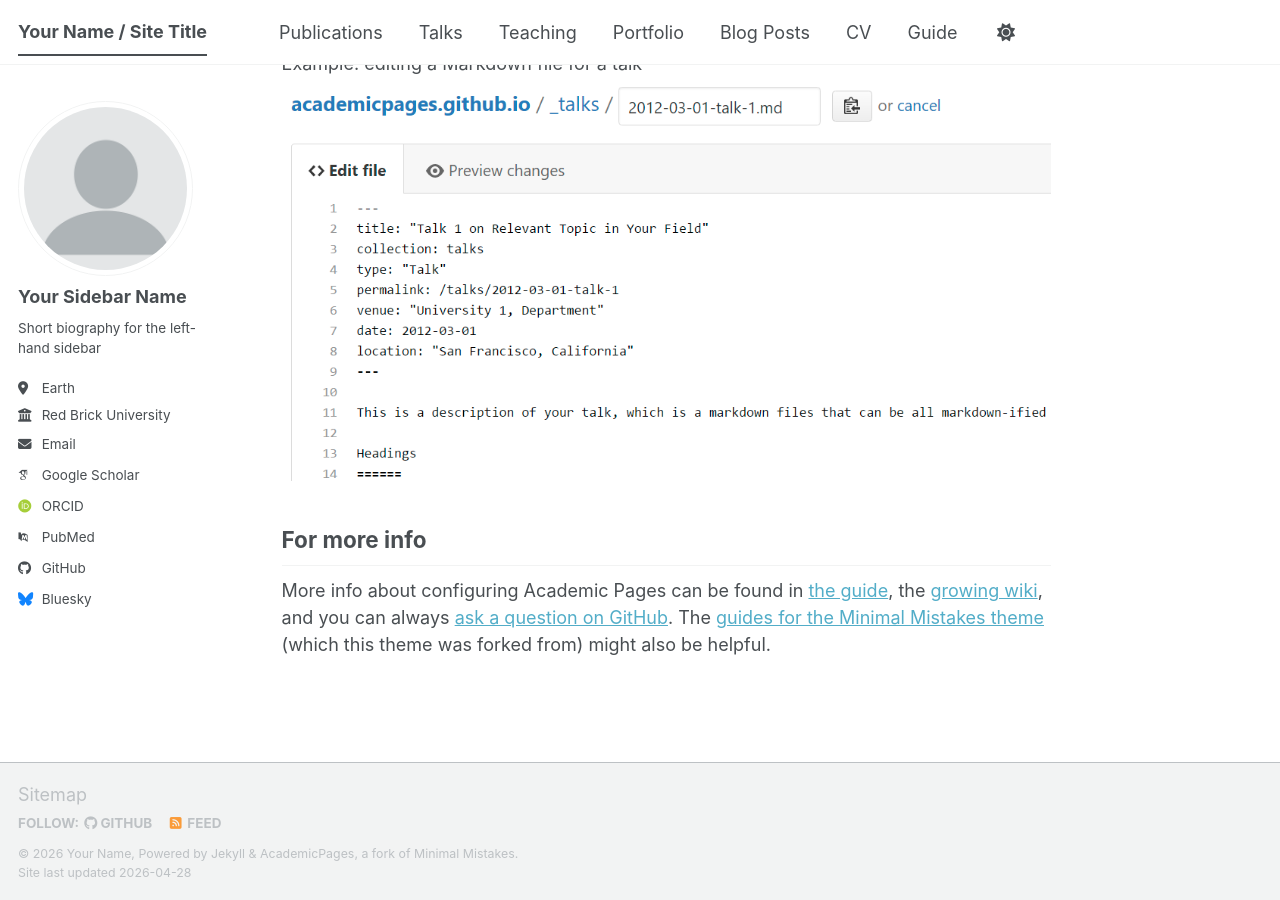
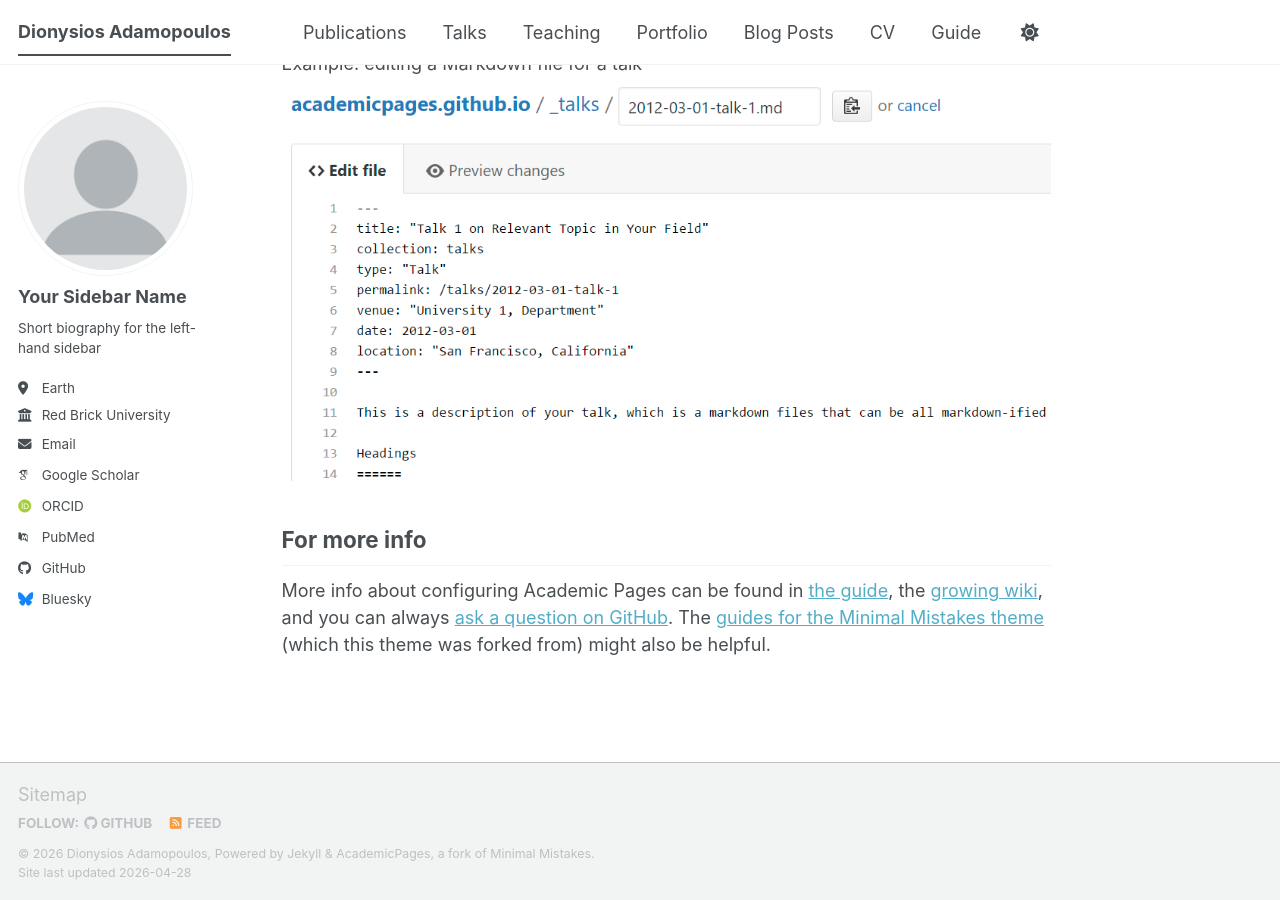
Before and after one commit to dion-adam/dion-adam.github.io, a Jekyll site: the page built from _pages/about.md, in a window 1280 px wide and 900 px high, scrolled down 2720 px. Built offline with Jekyll 4.4.1, drawn with Linux system fonts in a browser that asks for light colours; some web fonts are replaced; a script bundle is joined from its source files by our own code; library files that are not in the unit come from our copies.

Commit message:
Update site title, name, and URL in config

```diff
--- a/_config.yml
+++ b/_config.yml
@@ -9,11 +9,11 @@
 # Basic Site Settings
 locale                   : "en-US"
 site_theme               : "default" # The available themes options are "default", "air", "sunrise", "mint", "dirt" and "contrast"
-title                    : "Your Name / Site Title"
+title                    : "Dionysios Adamopoulos"
 title_separator          : "-"
-name                     : &name "Your Name"
+name                     : &name "Dionysios Adamopoulos"
 description              : &description "Your Name's academic portfolio"   # Update this with a general description of your site, this is the default if not overridden by a page
-url                      : https://academicpages.github.io # The base hostname & protocol for your site e.g. "https://[your GitHub username].github.io",
+url                      : https://dion-adam.github.io # The base hostname & protocol for your site e.g. "https://[your GitHub username].github.io",
                                                            # or if you already have some other page hosted on Github then use "https://[your GitHub username].github.io/[Your Repo Name]"
 baseurl                  : "" # the subpath of your site, e.g. "/blog"
 repository               : "academicpages/academicpages.github.io"
```
